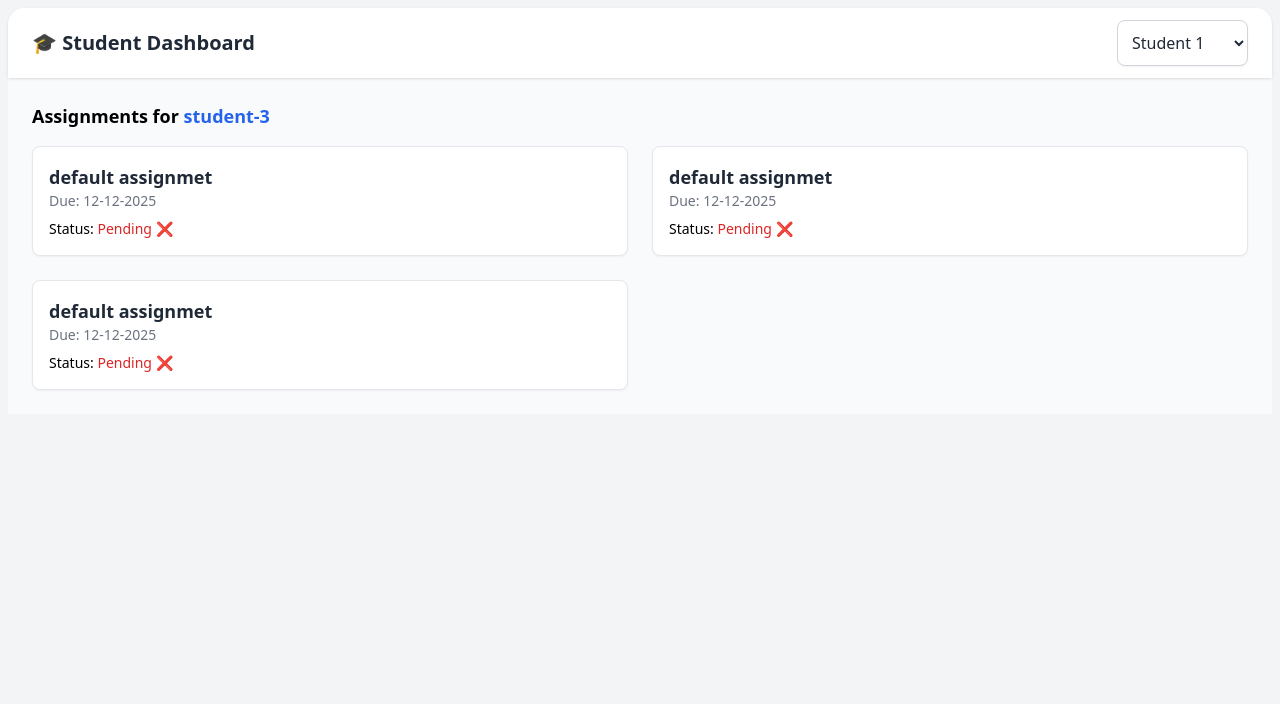
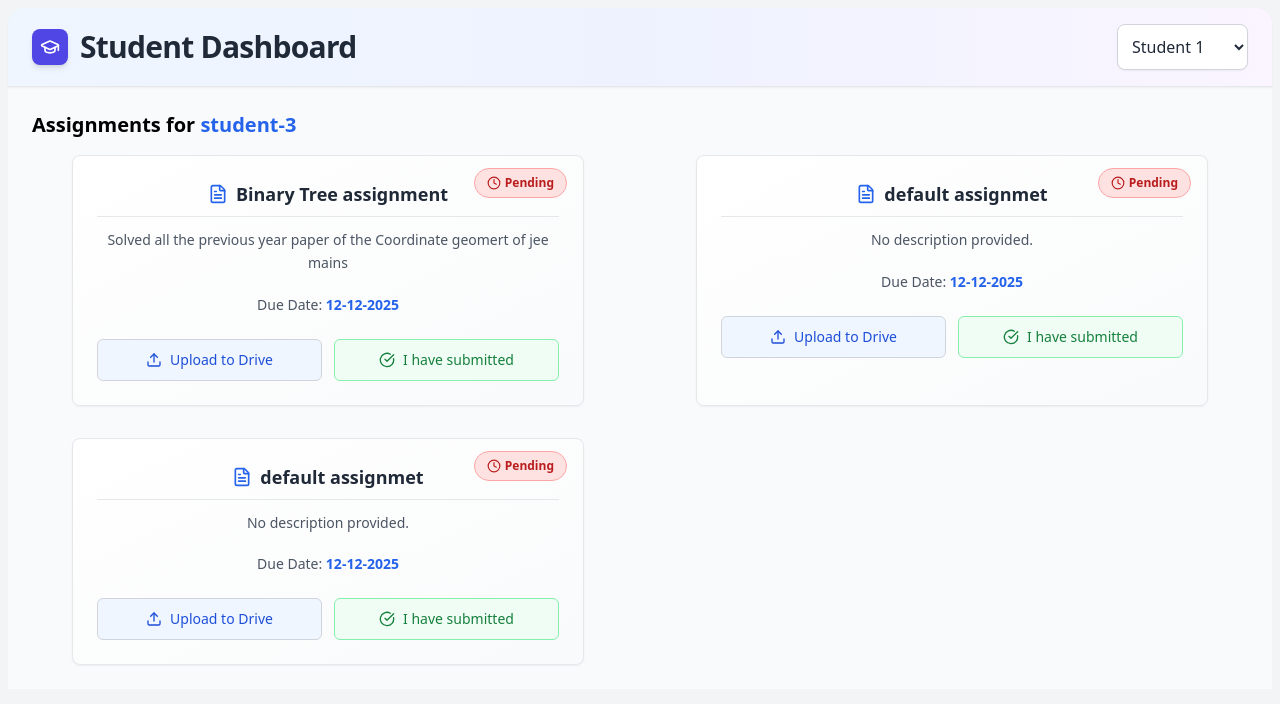
Before and after one commit to Aditya987456/Student-assignment-dashboard, a React (Vite) app: page / in a window 1280 px wide. Shown: the top 704 px of the page. Built offline with nearby package versions, Linux system fonts and the light colour scheme.

Commit message:
Added navbar component and enhance UI of assignment card

```diff
--- a/package.json
+++ b/package.json
@@ -10,6 +10,7 @@
     "preview": "vite preview"
   },
   "dependencies": {
+    "lucide-react": "^0.548.0",
     "react": "^19.1.1",
     "react-dom": "^19.1.1"
   },
--- a/src/AssignmentData.js
+++ b/src/AssignmentData.js
@@ -8,15 +8,17 @@
 
  //-- all assignments list here --(arr of obj will increase later on addding assign)
  export const assignments = [
+
      {
-        id:'default',
-        title:'default assignmet',
+        id:'bt',
+        title:'Binary Tree assignment',
+        description:'Solved all the previous year paper of the Coordinate geomert of jee mains',
         dueDate:'12-12-2025',
         driveLink:'',
         submitted_Students:{
             student1:true,
             student2:true,
-            student3:false,
+            student3:true,
             student4:true,
         }
     },
@@ -44,4 +46,5 @@
             student4:true,
         }
     }
+
  ]
--- a/src/components/AssignmentCard.jsx
+++ b/src/components/AssignmentCard.jsx
@@ -1,34 +1,73 @@
-
+import { CheckCircle, Clock, Upload, FileText } from "lucide-react";
 
 export default function AssignmentCard({ assignment, studentName }) {
   const isSubmitted = assignment.submitted_Students[studentName];
 
   return (
-    <div className="p-4 border rounded-lg shadow-sm bg-white hover:shadow-md transition">
-      <h2 className="text-lg font-semibold text-gray-800">{assignment.title}</h2>
-      <p className="text-sm text-gray-500 mb-2">Due: {assignment.dueDate}</p>
+    <div className="relative border border-gray-200 bg-gradient-to-br from-white to-gray-50 rounded-lg px-6 py-6 shadow-sm hover:shadow-lg hover:-translate-y-1 transition-all duration-300 w-full max-w-lg flex flex-col items-center text-center">
 
-      <p className="text-sm">
-        Status:{" "}
-        <span
-          className={`font-medium ${
-            isSubmitted ? "text-green-600" : "text-red-600"
-          }`}
-        >
-          {isSubmitted ? "Submitted ✅" : "Pending ❌"}
-        </span>
+      {/* ---- status badge ---- */}
+      <div
+        className={`absolute top-1 right-1 md:top-3 md:right-4 px-1 py-0 md:px-3 md:py-1.5 text-xs font-semibold rounded-full flex items-center gap-1 transition-all ${
+          isSubmitted
+            ? "bg-green-100 text-green-700 border border-green-300"
+            : "bg-red-100 text-red-700 border border-red-300"
+        }`}
+      >
+        {isSubmitted ? (
+          <>
+            <CheckCircle className="md:w-3.5 md:h-3.5 w-2.5 h-2.5 " />
+            Submitted
+          </>
+        ) : (
+          <>
+            <Clock className="md:w-3.5 md:h-3.5 w-2.5 h-2.5" />
+            Pending
+          </>
+        )}
+      </div>
+
+      {/* ---- title ---- */}
+      <h2 className="text-lg font-semibold text-gray-800 mb-3 border-b border-gray-200 pb-2 w-full flex justify-center items-center gap-2">
+        <FileText className="w-5 h-5 text-blue-600" />
+        {assignment.title}
+      </h2>
+
+      {/* ---- description ---- */}
+      <p className="text-gray-600 text-sm mb-5 leading-relaxed">
+        {assignment.description || "No description provided."}
       </p>
 
-      {assignment.driveLink && (
+      {/* ---- due date ---- */}
+      <p className="text-gray-700 text-sm mb-6">
+        <span className="font-medium text-gray-600">Due Date:</span>{" "}
+        <span className="text-blue-600 font-semibold">{assignment.dueDate}</span>
+      </p>
+
+      {/* ---- buttons ---- */}
+      <div className="flex flex-row gap-3 w-full justify-center">
         <a
-          href={assignment.driveLink}
+          href={assignment.driveLink || "#"}
           target="_blank"
           rel="noopener noreferrer"
-          className="text-blue-500 hover:underline text-sm mt-2 inline-block"
+          className="flex-1 flex items-center justify-center gap-2 border border-gray-300 py-2.5 rounded-md text-sm font-medium text-blue-700 bg-blue-50 hover:bg-blue-100 hover:border-blue-400 transition"
         >
-          View Assignment
+          <Upload className="w-4 h-4" />
+          Upload to Drive
         </a>
-      )}
+
+        <button
+          className={`flex-1 flex items-center justify-center gap-1 md:gap-2 py-2.5 rounded-md text-sm font-medium transition border ${
+            isSubmitted
+              ? "bg-green-600 text-white border-green-600 cursor-not-allowed"
+              : "bg-green-50 text-green-700 border-green-300 hover:bg-green-100"
+          }`}
+          disabled={isSubmitted}
+        >
+          <CheckCircle className="w-4 h-4" />
+          I have submitted
+        </button>
+      </div>
     </div>
   );
 }
--- a/src/components/Navbar.jsx
+++ b/src/components/Navbar.jsx
@@ -1,10 +1,28 @@
 import { SelectNewRole } from "./SelectRoleDropdown";
+import { GraduationCap } from "lucide-react";
 
 export default function Navbar({ title, OnRoleGetsChanged }) {
   return (
-    <nav className="max-w-7xl rounded-t-2xl mx-auto flex items-center justify-between bg-white shadow px-6 py-3 sticky top-0 z-50">
-      <h1 className="text-xl font-semibold text-gray-800">{title}</h1>
-      <SelectNewRole OnRoleGetsChanged={OnRoleGetsChanged} />
+    <nav className="max-w-7xl mx-auto w-full rounded-t-2xl sticky top-0 z-50
+      flex items-center justify-between px-6 py-4
+      bg-gradient-to-r from-blue-50 via-indigo-50 to-purple-50
+      shadow-sm border-b border-gray-200 backdrop-blur-md bg-opacity-90
+      transition-all duration-300">
+
+      {/* ---- Left Section (Logo + Title) ---- */}
+      <div className="flex items-center gap-3">
+        <div className="p-2 bg-indigo-600 text-white rounded-lg shadow-md hover:scale-105 transition-transform duration-300">
+          <GraduationCap className="w-5 h-5" />
+        </div>
+        <h1 className="text-2xl md:text-3xl font-semibold text-gray-800 tracking-tight">
+          {title}
+        </h1>
+      </div>
+
+      {/* ---- Right Section (Role Selector) ---- */}
+      <div className="flex items-center gap-3">
+        <SelectNewRole OnRoleGetsChanged={OnRoleGetsChanged} />
+      </div>
     </nav>
   );
 }
--- a/src/pages/studentDashboard.jsx
+++ b/src/pages/studentDashboard.jsx
@@ -7,14 +7,14 @@ export default function StudentDashboard({ studentName, OnRoleGetsChanged }) {
     <div className="min-h-screen bg-gray-100 p-2">
 
 
-      <Navbar title="🎓 Student Dashboard" OnRoleGetsChanged={OnRoleGetsChanged} />
+      <Navbar title="Student Dashboard" OnRoleGetsChanged={OnRoleGetsChanged} />
 
       <div className="max-w-7xl mx-auto p-6 bg-slate-50">
-        <h2 className="text-lg font-semibold mb-4">
+        <h2 className="text-xl font-semibold mb-4">
           Assignments for <span className="text-blue-600">{studentName}</span>
         </h2>
 
-        <div className="grid grid-cols-1 sm:grid-cols-2 lg:grid-cols-2 gap-6">
+        <div className="grid grid-cols-1 sm:grid-cols-2 lg:grid-cols-2 gap-8 justify-items-center">
           {assignments.map((a) => (
             <AssignmentCard
               key={a.id}
```
Also changed, not shown: 1 other file (tests, documents, lock files or other folders). Lines whose indentation alone changed are shown as unchanged.
